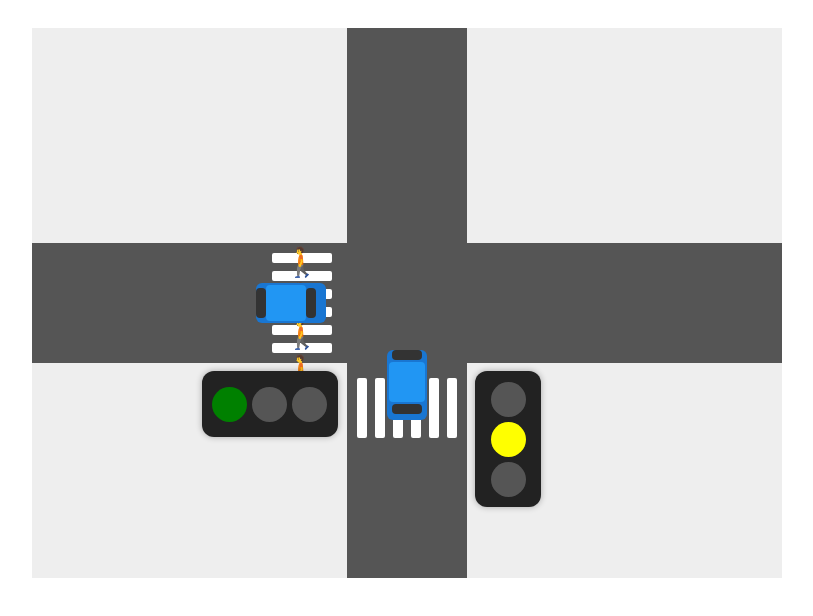
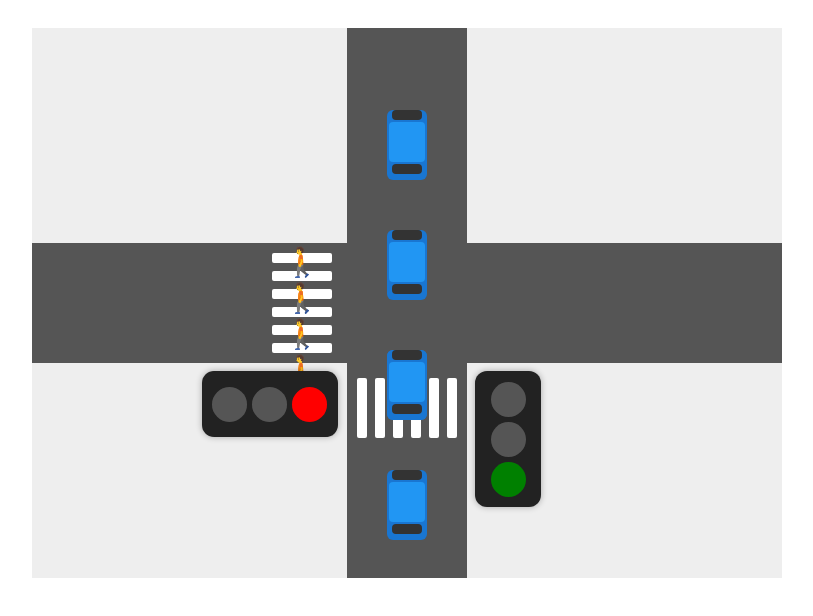
Before and after one commit to SebastianGit110/traffic-light-kotlin, a React (Vite) app: page / in a window 1280 px wide. Shown: the top 616 px of the page, without its empty margins (233-1046 px from the left). Built offline with nearby package versions, Linux system fonts and the light colour scheme.

Commit message:
mejoras movimiento carros

```diff
--- a/src/App.tsx
+++ b/src/App.tsx
@@ -9,19 +9,19 @@ import {
 
 const currentTrafficLightState = [
   {
-    lightColor: "green",
-    active: true,
+    lightColor: "red",
+    active: false,
   },
   {
-    lightColor: "yellow",
+    lightColor: "green",
     active: true,
   },
 ];
 
 function App() {
-  const [currentLight, setCurrentLight] = useState<any>(
-    currentTrafficLightState
-  );
+  const [currentLight, setCurrentLight] = useState<
+    typeof currentTrafficLightState
+  >(currentTrafficLightState);
 
   return (
     <div className="app">
@@ -30,33 +30,43 @@ function App() {
         <div className="street horizontal">
           {/* Semáforo horizontal */}
           <div className="horizontal-light">
-            <TrafficLight
-              color={currentLight[0].lightColor}
-              active={currentLight[0].active}
-            />
+            <TrafficLight color={currentLight[0].lightColor} />
           </div>
 
           {/* Zebra peatonal (lado derecho) */}
-          <HorizontalCrosswalk canCross={true} />
+          <HorizontalCrosswalk canCross={!currentLight[0].active} />
         </div>
+
         {/* Auto en la calle horizontal */}
-        <Car direction="horizontal" position={{ top: "50%", left: "100px" }} />
+        {currentLight[0].active &&
+          Array.from({ length: 5 }).map((_, i) => (
+            <Car
+              direction="horizontal"
+              position={{ top: "50%", left: "100px" }}
+              index={i}
+            />
+          ))}
 
         {/* Calle vertical */}
         <div className="street vertical">
           {/* Semáforo vertical */}
           <div className="vertical-light">
-            <TrafficLight
-              color={currentLight[1].lightColor}
-              active={currentLight[1].active}
-            />
+            <TrafficLight color={currentLight[1].lightColor} />
           </div>
 
           {/* Zebra peatonal vertical (parte de arriba) */}
-          <VerticalCrosswalk canCross={false} />
+          <VerticalCrosswalk canCross={!currentLight[1].active} />
         </div>
+
         {/* Auto en la calle vertical */}
-        <Car direction="vertical" position={{ top: "100px", left: "50%" }} />
+        {currentLight[1].active &&
+          Array.from({ length: 5 }).map((_, i) => (
+            <Car
+              direction="vertical"
+              position={{ top: "100px", left: "50%" }}
+              index={i}
+            />
+          ))}
       </div>
     </div>
   );
--- a/src/components/car/Car.css
+++ b/src/components/car/Car.css
@@ -50,7 +50,7 @@
 /* Auto vertical */
 .car.vertical {
   animation: move-vertical 6s linear infinite;
-  z-index: 9999; /* refuerzo también aquí */
+  z-index: 9999;
 }
 
 /* Animación: izquierda → derecha */
--- a/src/components/car/Car.tsx
+++ b/src/components/car/Car.tsx
@@ -4,15 +4,17 @@ import "./Car.css";
 interface CarProps {
   direction: "horizontal" | "vertical";
   position?: { top?: string; left?: string };
+  index: number;
 }
 
-const Car: React.FC<CarProps> = ({ direction, position }) => {
+const Car: React.FC<CarProps> = ({ direction, position, index }) => {
   return (
     <div
       className={`car ${direction}`}
       style={{
         top: position?.top,
         left: position?.left,
+        animationDelay: `${index * 1.5}s`,
       }}
     >
       <div className="car-top"></div>
--- a/src/components/traffic-light/TrafficLight.tsx
+++ b/src/components/traffic-light/TrafficLight.tsx
@@ -1,22 +1,15 @@
 interface TrafficLightProps {
   color: string;
-  active: boolean;
 }
 
-const TrafficLight = ({ color, active }: TrafficLightProps) => {
+const TrafficLight = ({ color }: TrafficLightProps) => {
   return (
     <div className="traffic-light">
+      <div className={`light red ${color === "red" ? "active" : ""}`}></div>
       <div
-        className={`light red ${active && color === "red" ? "active" : ""}`}
+        className={`light yellow ${color === "yellow" ? "active" : ""}`}
       ></div>
-      <div
-        className={`light yellow ${
-          active && color === "yellow" ? "active" : ""
-        }`}
-      ></div>
-      <div
-        className={`light green ${active && color === "green" ? "active" : ""}`}
-      ></div>
+      <div className={`light green ${color === "green" ? "active" : ""}`}></div>
     </div>
   );
 };
```
